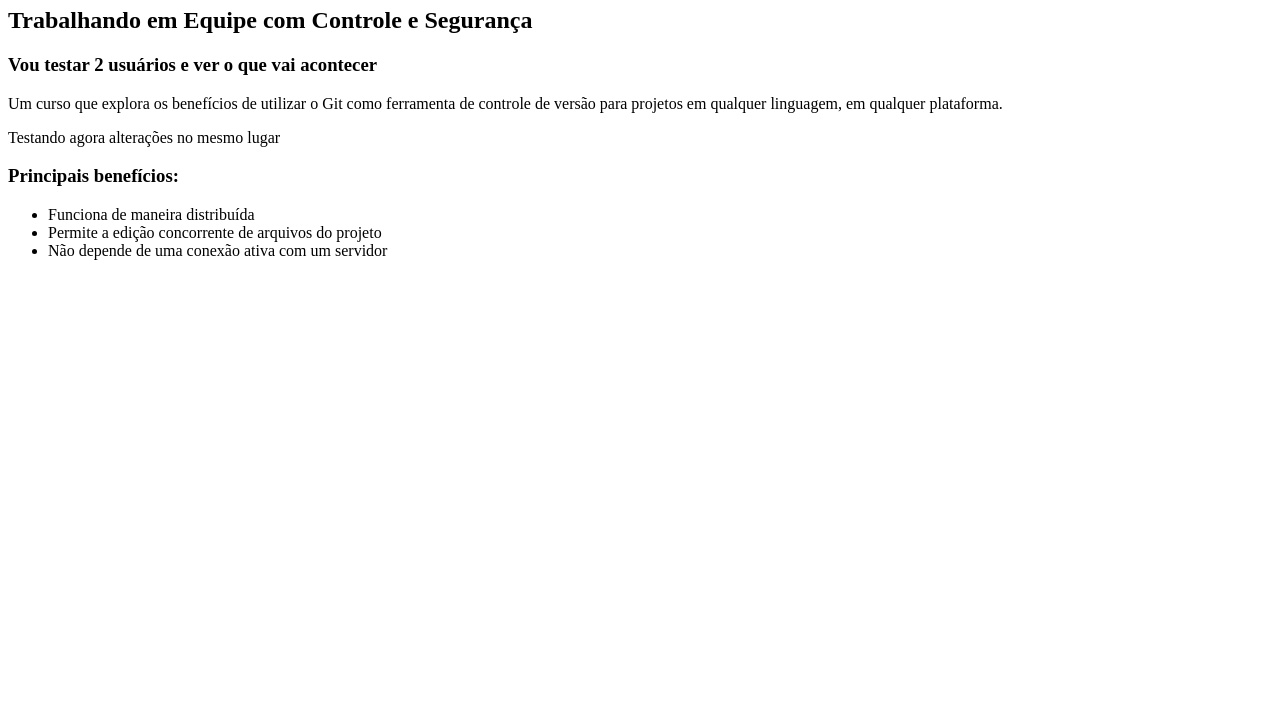
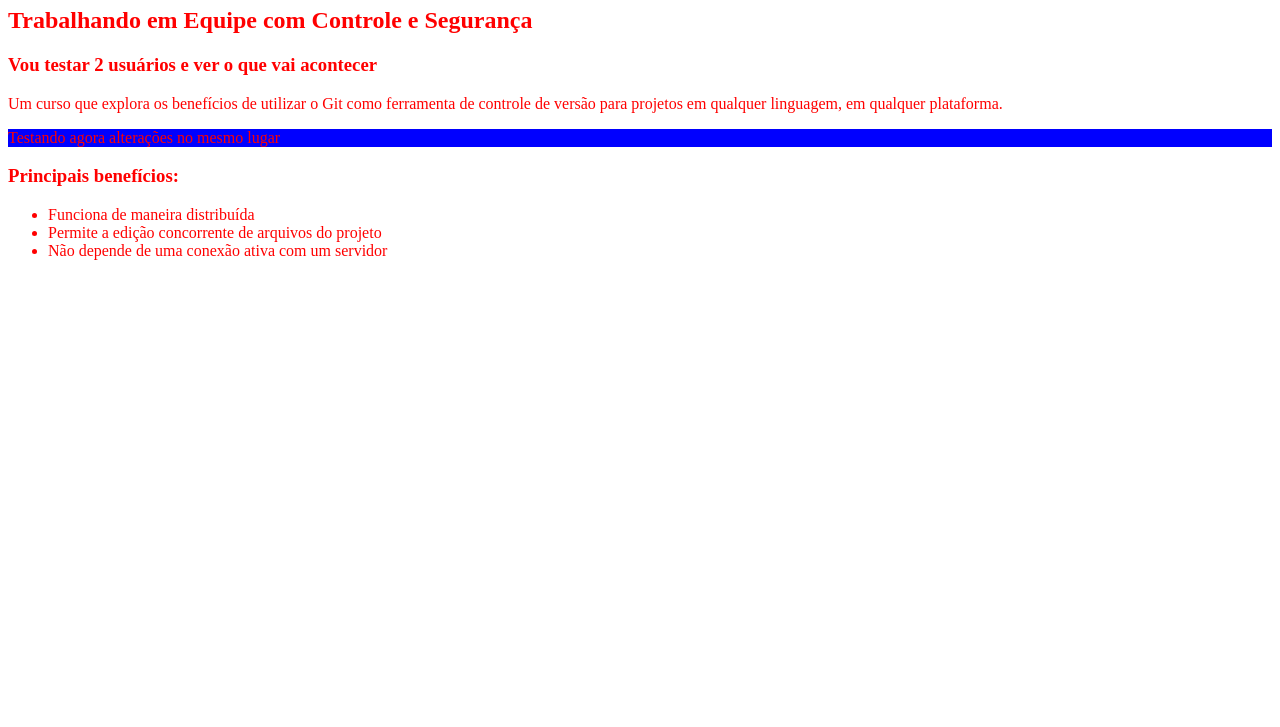
Before and after one commit to natanrch/curso-git, a plain HTML site: page index.html in a window 1280 px wide. Shown: the part 73-800 px from the top of the page. Drawn offline with Linux system fonts and the light colour scheme.

Commit message:
tentando fazer o styles funcionar

```diff
--- a/index.html
+++ b/index.html
@@ -2,7 +2,7 @@
 <html>
 <head>
 	<title>Estudo Git - Testando 2 usuários</title>
-	<link href="styles.css">
+	<link href="styles.css" rel="stylesheet">
 </head>
 <body>
         <h1>Git</h1>
```
